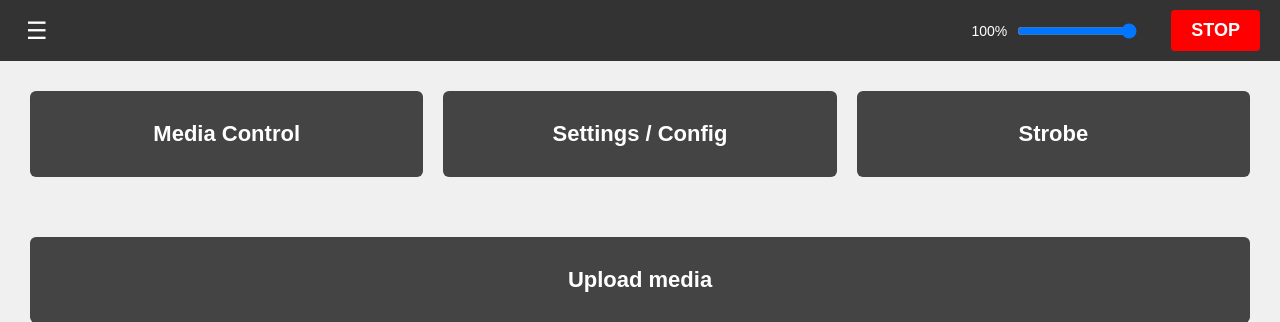
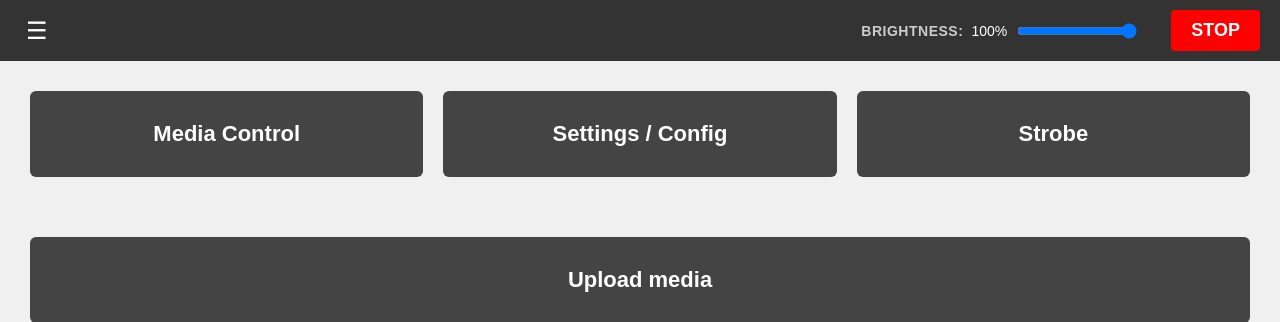
Before and after one commit to chrell99/rpi-matrix-control, a Bottle app: page / in a window 1280 px wide. Shown: the top 322 px of the page. Run offline with Bottle, Linux system fonts and the light colour scheme; parts of the project's set-up code (start-up, migrations or seed data) failed here and were passed over; some libraries are stand-ins or nearby versions.

Commit message:
fix: Fixed slider value update and media control not working

```diff
--- a/services/rpi_led_matrix.py
+++ b/services/rpi_led_matrix.py
@@ -28,7 +28,7 @@ def start_videoviewer(filename):
             "--led-parallel=3",
             "--led-slowdown-gpio=2",
             "--led-multiplexing=1",
-            f'--led-brightness={brightness}'
+            f'--led-brightness={brightness}',
             f'--led-pixel-mapper=Rotate:{rotation}',
             str(media_folder / filename)
         ]
@@ -42,7 +42,7 @@ def start_videoviewer(filename):
             "--led-parallel=3",
             "--led-slowdown-gpio=2",
             "--led-multiplexing=1",
-            str(stream_folder / brightness / stream_name),
+            str(stream_folder / str(brightness) / stream_name),
         ]
 
     process = subprocess.Popen(cmd, stdout=subprocess.DEVNULL, stderr=subprocess.DEVNULL)
--- a/templates/base.html
+++ b/templates/base.html
@@ -23,7 +23,7 @@
         </nav>
     </div>
     <div class="brightness-wrapper">
-        <label for="brightness-slider" id="brightness-label">100%</label>
+        <span class="slider-title">Brightness:</span> <label for="brightness-slider" id="brightness-label">100%</label>
         <input type="range" id="brightness-slider" min="10" max="100" step="10" value="100">
     </div>
     <button id="stop-btn">STOP</button>
@@ -121,6 +121,13 @@
         width: 120px;
         cursor: pointer;
     }
+    .slider-title {
+        color: #ccc;
+        font-size: 14px;
+        font-weight: bold;
+        text-transform: uppercase;
+        letter-spacing: 0.5px;
+    }
 </style>
 <script>
 document.addEventListener('DOMContentLoaded', function() {
@@ -139,6 +146,11 @@ document.addEventListener('DOMContentLoaded', function() {
     const slider = document.getElementById('brightness-slider');
     const label = document.getElementById('brightness-label');
 
+    const initializeSlider = () => {
+        label.textContent = `${slider.value}%`;
+    };
+    initializeSlider();
+
     slider.addEventListener('input', () => {
         label.textContent = `${slider.value}%`;
     });
```
